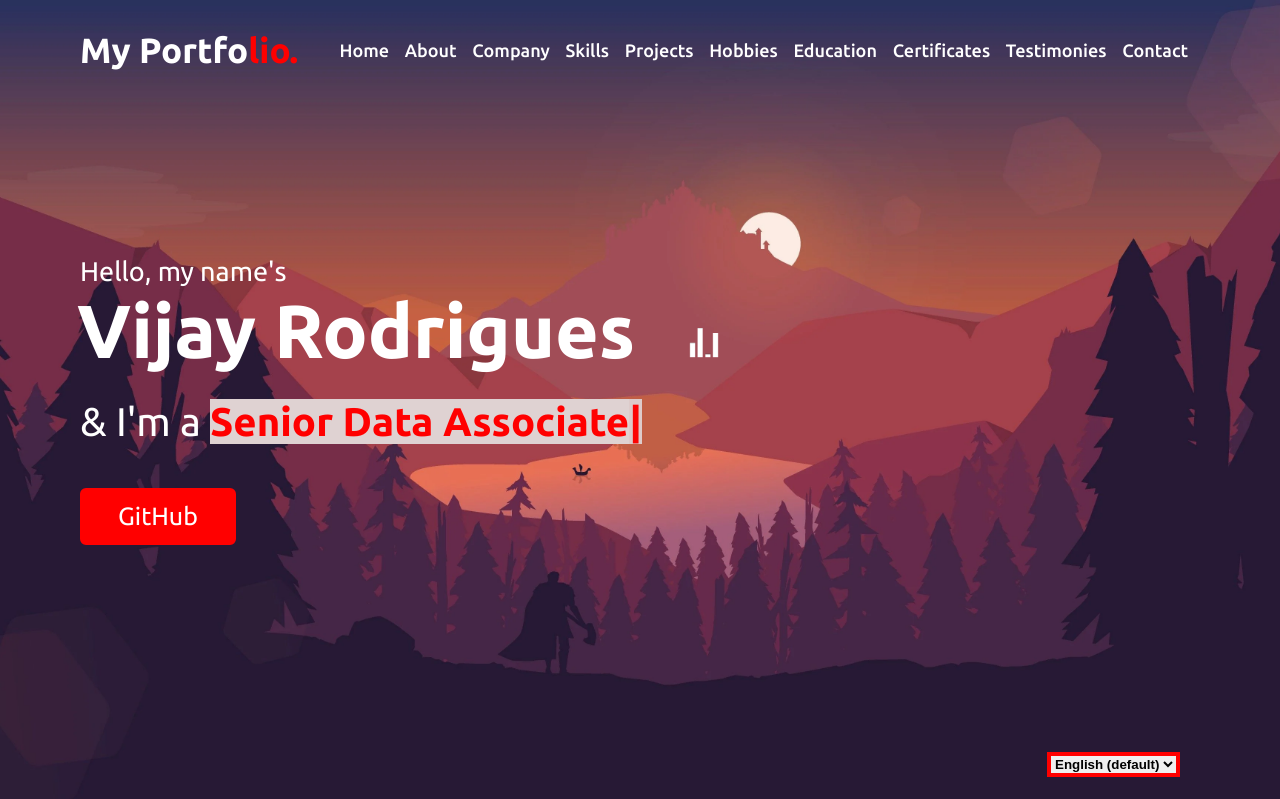
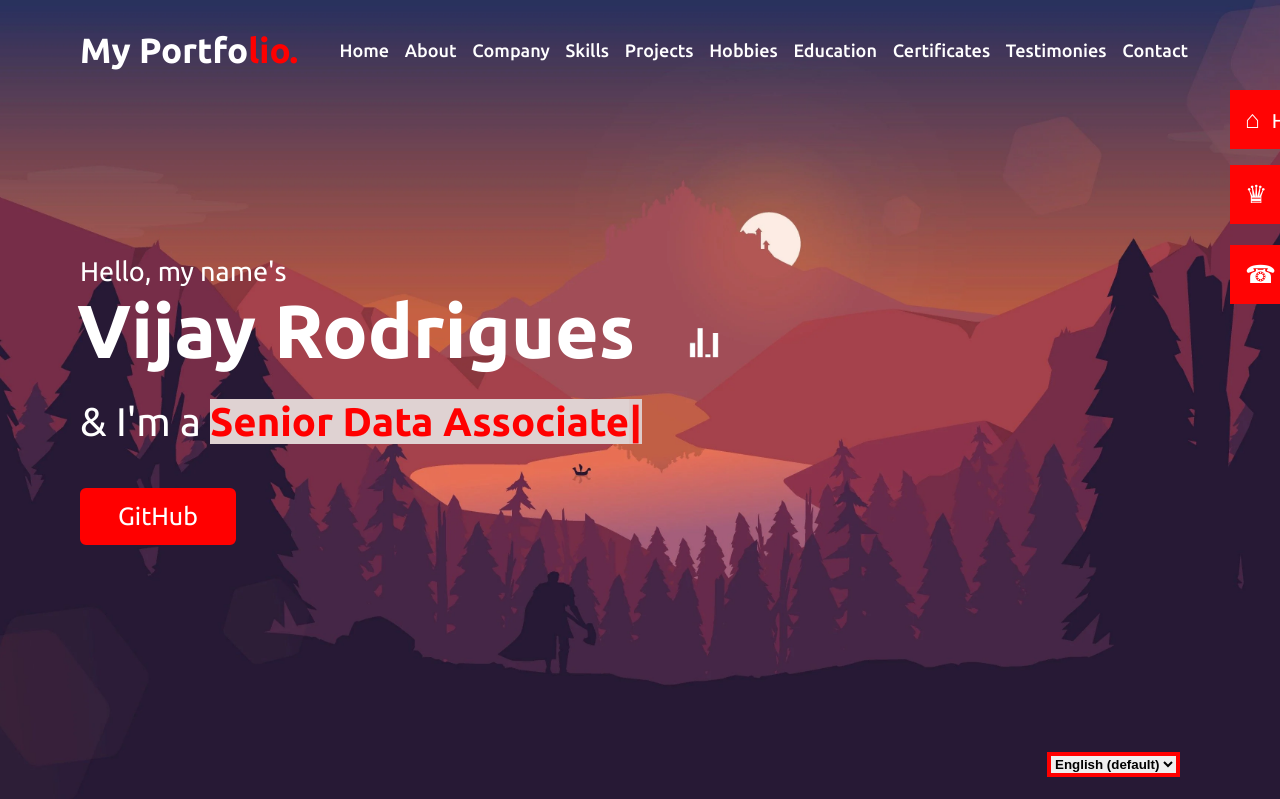
Before and after one commit to VijayRodrigues/my_personal_website_portfolio, a Flask app: page / in a window 1280 px wide. Shown: the top 799 px of the page. Run offline with Flask 2, Linux system fonts and the light colour scheme; some libraries are stand-ins or nearby versions; some web fonts are replaced.

Commit message:
first commit

```diff
--- a/static/style.css
+++ b/static/style.css
@@ -11,6 +11,7 @@
 html{
     scroll-behavior: smooth;
 }
+
 
 
 
--- a/templates/index.html
+++ b/templates/index.html
@@ -153,6 +153,45 @@
             font-weight: bold;
         }
 
+
+
+#mySidenav a {
+  position: absolute;
+  right: -50px;
+  transition: 0.3s;
+  padding: 15px;
+  width: 100px;
+  text-decoration: none;
+  font-size: 20px;
+  color: white;
+  border-radius: 0 5px 5px 0;
+}
+
+#mySidenav a:hover {
+  right: 0;
+  width: 140px;
+  color: #ff0404;
+  background-color: white;
+}
+
+#home_new {
+  top: 90px;
+  background-color: #ff0404;
+}
+
+#hobbies_new {
+  top: 165px;
+  background-color: #ff0404;
+}
+
+#contact_new {
+  top: 245px;
+  background-color:#ff0404;
+}
+
+.icn{
+    font-size: 25px;
+}
     </style>
 
 </head>
@@ -182,7 +221,16 @@
                 <i class="fas fa-bars"></i>
             </div>
         </div>
+
+        <div id="mySidenav" class="sidenav_new">
+            <a href="#home" id="home_new"><span class="icn">&#8962;&nbsp;&nbsp;</span>Home</a>
+            <a href="#hobbies" id="hobbies_new"><span class="icn">&#9819;&nbsp;&nbsp;</span>Hobbies</a>
+            <a href="#contact" id="contact_new"><span class="icn">&#9742;&nbsp;&nbsp;</span>Contact</a>
+        </div>
     </nav>
+
+
+
 
     <!-- home section start -->
     <section class="home" id="home">
```
Also changed, not shown: static/background_img10.jpg (deleted), static/background_img11.jpg (deleted), static/background_img12.jpg (deleted), static/background_img7.jpg (deleted), static/background_img8.jpg (deleted), static/background_img9.jpg (deleted).
